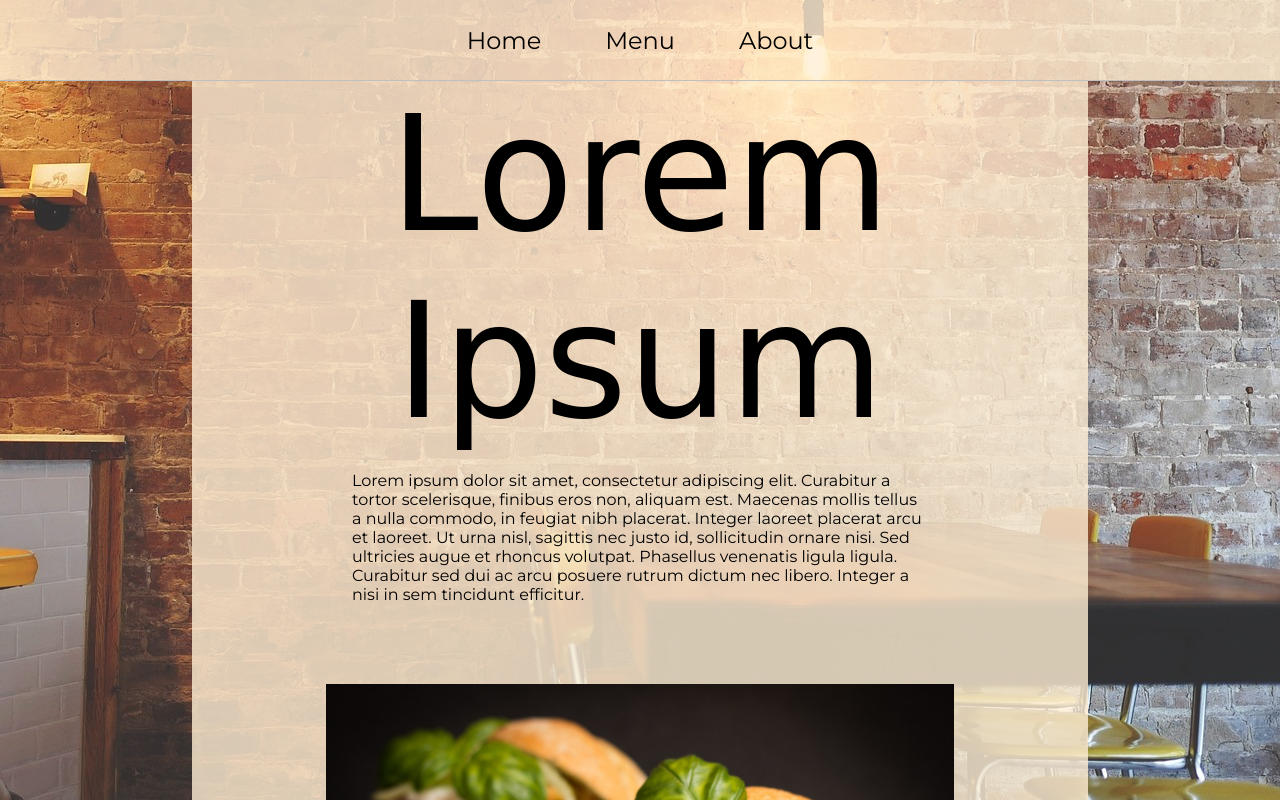
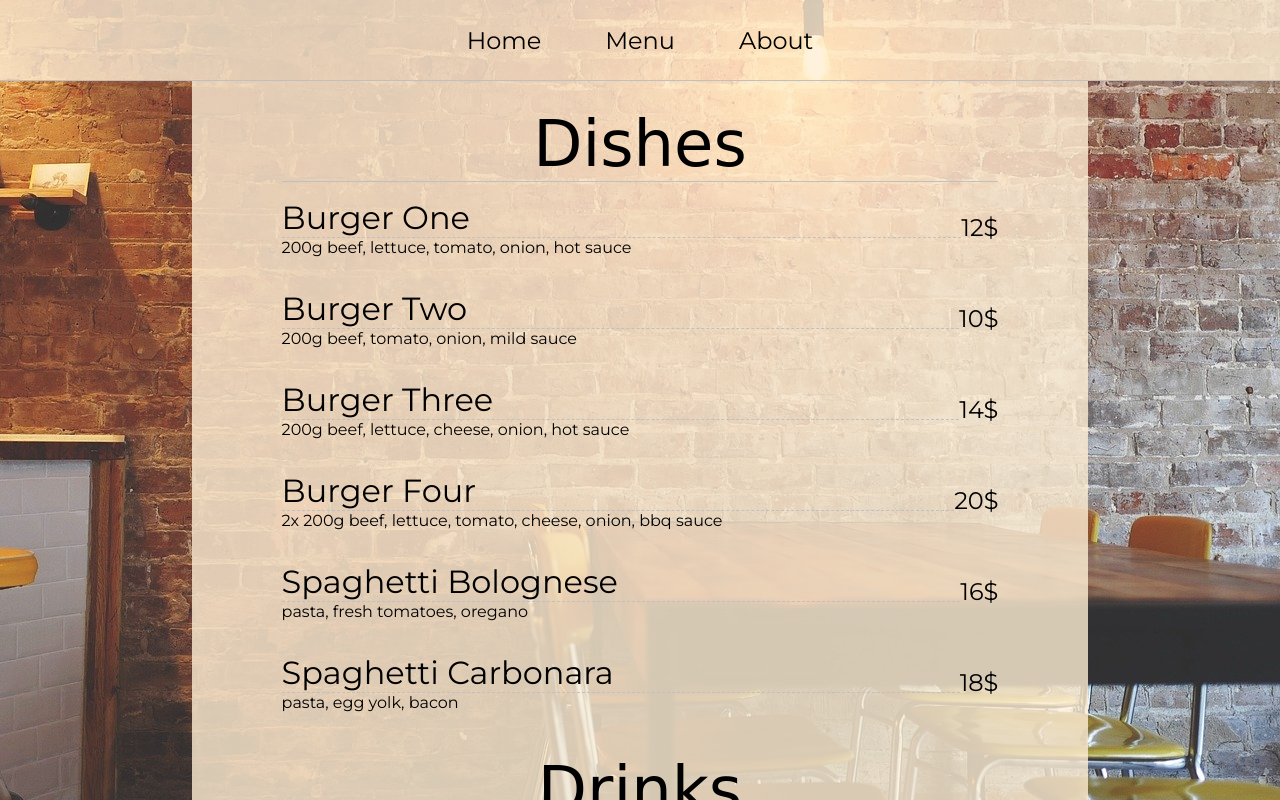
Before and after one commit to apacz1/restaurant-page, a website built with Vite: page index.html in a window 1280 px wide. Both pictures are taken after a click on the button "Menu". Shown: the top 800 px of the page. Built offline with nearby package versions, Linux system fonts and the light colour scheme; a web font is replaced by a local one.

Commit message:
added and styled menu page

```diff
--- a/main.js
+++ b/main.js
@@ -1,3 +1,10 @@
 import { homepage } from "./public/pages/home";
+import { menu } from "./public/pages/menu";
+
+const homepageBtn = document.querySelector("#Home");
+const menuBtn = document.querySelector("#Menu");
+
+homepageBtn.addEventListener("click", homepage);
+menuBtn.addEventListener("click", menu);
 
 homepage();
--- /dev/null
+++ b/public/pages/menu.js
@@ -0,0 +1,142 @@
+const dishes = [
+  {
+    name: "Burger One",
+    price: 12,
+    ingredients: ["200g beef", "lettuce", "tomato", "onion", "hot sauce"],
+  },
+  {
+    name: "Burger Two",
+    price: 10,
+    ingredients: ["200g beef", "tomato", "onion", "mild sauce"],
+  },
+  {
+    name: "Burger Three",
+    price: 14,
+    ingredients: ["200g beef", "lettuce", "cheese", "onion", "hot sauce"],
+  },
+  {
+    name: "Burger Four",
+    price: 20,
+    ingredients: [
+      "2x 200g beef",
+      "lettuce",
+      "tomato",
+      "cheese",
+      "onion",
+      "bbq sauce",
+    ],
+  },
+  {
+    name: "Spaghetti Bolognese",
+    price: 16,
+    ingredients: ["pasta", "fresh tomatoes", "oregano"],
+  },
+  {
+    name: "Spaghetti Carbonara",
+    price: 18,
+    ingredients: ["pasta", "egg yolk", "bacon"],
+  },
+];
+
+const drinks = [
+  {
+    name: "Coca-cola",
+    price: 4,
+    capacity: "0.4L",
+  },
+  {
+    name: "Pepsi",
+    price: 4,
+    capacity: "0.4L",
+  },
+  {
+    name: "Fanta",
+    price: 4,
+    capacity: "0.4L",
+  },
+  {
+    name: "Sprite",
+    price: 4,
+    capacity: "0.4L",
+  },
+  {
+    name: "Tea",
+    price: 6,
+    capacity: "0.3L",
+  },
+  {
+    name: "Coffee",
+    price: 7,
+    capacity: "0.3L",
+  },
+];
+
+export function menu() {
+  //clearing content
+  document.querySelector("#app").innerHTML = "";
+
+  //creating/selecting elements
+  const app = document.querySelector("#app");
+  const h2Dishes = document.createElement("h2");
+  const h2Drinks = document.createElement("h2");
+  const dishDiv = document.createElement("div");
+  const drinkDiv = document.createElement("div");
+  const menuContainer = document.createElement("div");
+
+  //adding properties to elements
+  menuContainer.className = "menu-container";
+
+  //loop to get dishes from array
+  for (let i = 0; i < dishes.length; i++) {
+    const dishContainer = document.createElement("div");
+    const nameIngredients = document.createElement("div");
+    const dishName = document.createElement("div");
+    const dishIngredients = document.createElement("div");
+    const dishPrice = document.createElement("div");
+
+    dishContainer.className = "dish-container";
+    nameIngredients.className = "name-ingredients";
+    dishName.className = "dish-name";
+    dishIngredients.className = "dish-ingredients";
+    dishPrice.className = "dish-price";
+
+    dishName.textContent = dishes[i].name;
+    dishIngredients.textContent = dishes[i].ingredients.join(", ");
+    dishPrice.textContent = `${dishes[i].price}$`;
+
+    nameIngredients.appendChild(dishName);
+    nameIngredients.appendChild(dishIngredients);
+    dishContainer.appendChild(nameIngredients);
+    dishContainer.appendChild(dishPrice);
+    dishDiv.appendChild(dishContainer);
+  }
+
+  //looping to get drinks from array
+  for (let j = 0; j < drinks.length; j++) {
+    const drinkContainer = document.createElement("div");
+    const drinkNameCapacity = document.createElement("div");
+    const drinkPrice = document.createElement("div");
+
+    drinkContainer.className = "drink-container";
+    drinkNameCapacity.className = "name-capacity";
+    drinkPrice.className = "drink-price";
+
+    drinkNameCapacity.textContent = `${drinks[j].name} ${drinks[j].capacity}`;
+    drinkPrice.textContent = `${drinks[j].price}$`;
+
+    drinkContainer.appendChild(drinkNameCapacity);
+    drinkContainer.appendChild(drinkPrice);
+    drinkDiv.appendChild(drinkContainer);
+  }
+
+  //adding content to elements
+  h2Dishes.textContent = "Dishes";
+  h2Drinks.textContent = "Drinks";
+
+  //appending elements
+  menuContainer.appendChild(h2Dishes);
+  menuContainer.appendChild(dishDiv);
+  menuContainer.appendChild(h2Drinks);
+  menuContainer.appendChild(drinkDiv);
+  app.appendChild(menuContainer);
+}
--- a/public/style/style.css
+++ b/public/style/style.css
@@ -31,6 +31,14 @@ header {
   font-size: 1.5em;
 }
 
+.btn:hover {
+  border-bottom: 0.1em solid black;
+}
+
+.btn:active {
+  transform: translateY(1px);
+}
+
 .restaurantbg {
   display: flex;
 }
@@ -41,6 +49,7 @@ header {
   min-height: calc(100% - 5.1em);
 }
 
+/*homepage*/
 h1 {
   font-family: "Sevillana", cursive;
   font-weight: 400;
@@ -105,6 +114,46 @@ h1 {
   background-color: rgba(0, 0, 0, 0.8);
 }
 
+/*menu*/
+h2 {
+  font-family: "Sevillana", cursive;
+  font-weight: 400;
+  font-style: normal;
+  font-size: 4em;
+  text-align: center;
+  border-bottom: 0.1px solid silver;
+  padding-top: 0.4em;
+}
+
+.menu-container {
+  max-width: 80%;
+  padding: 0 10%;
+}
+
+.dish-container,
+.drink-container {
+  display: flex;
+  justify-content: space-between;
+  align-items: center;
+}
+
+.name-ingredients,
+.name-capacity {
+  flex: 1 1 auto;
+  padding: 1em 0;
+}
+
+.dish-name,
+.name-capacity {
+  font-size: 2em;
+  border-bottom: 0.1px dashed silver;
+}
+
+.dish-price,
+.drink-price {
+  font-size: 1.5em;
+}
+/*footer*/
 footer {
   margin: 0 15% 0 15%;
   background-color: rgb(255, 239, 213, 0.8);
```
